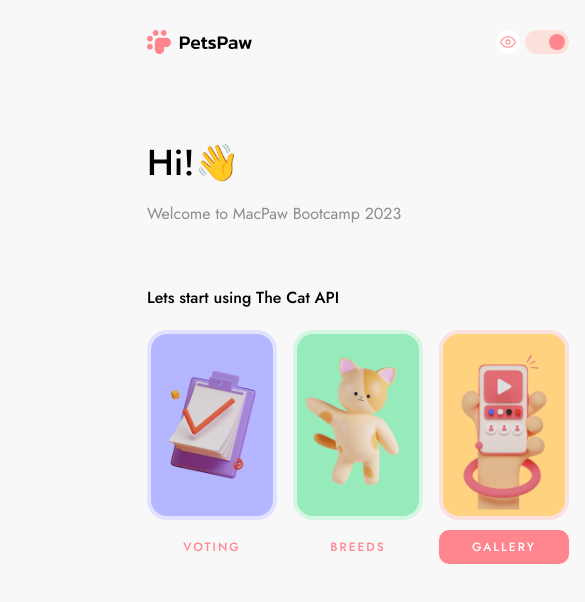
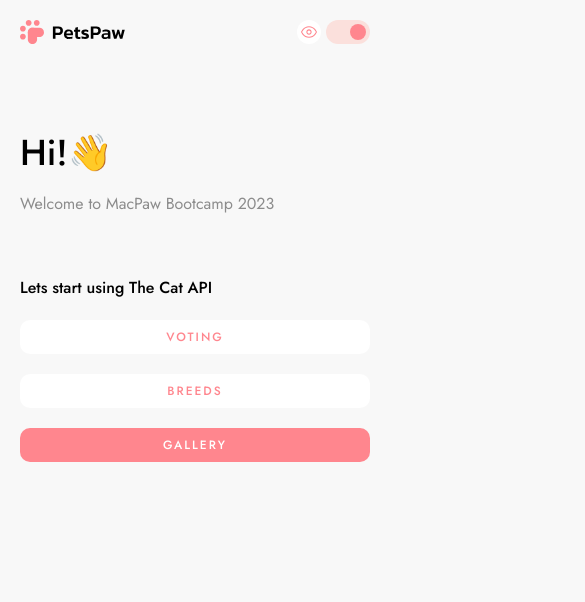
Before and after one commit to PanyaPrimal/PetsPawApp, a Next.js app: page /gallery in a window 390 px wide. Shown: the top 602 px of the page, 585 px wide, since content can reach past the window. Built offline with nearby package versions, Linux system fonts and the light colour scheme; what tailwindcss-global-dark would draw is missing.

Commit message:
add responsive breakpoints for main page

```diff
--- a/app/components/HomePageContent/HomePageContent.jsx
+++ b/app/components/HomePageContent/HomePageContent.jsx
@@ -1,15 +1,23 @@
-import React from "react";
+import React from 'react';
 import Image from 'next/image';
 
 export const HomePageContent = () => {
   return (
-    <div className="bg-primary-soft dark:bg-black-soft z-[-1] overflow-hidden w-[680px] ml-auto mb-[30px] rounded-[20px]">
-      <div className="h-full ml-[560px] absolute right-0 top-0 overflow-hidden">
+    <div className='
+      hidden
+      lg:flex
+      w-[680px]
+      mb-[30px]
+      ml-auto
+      bg-primary-soft dark:bg-black-soft
+      rounded-[20px]
+    '>
+      <div className='h-full ml-[560px] absolute right-0 top-0 overflow-hidden'>
         <Image
-          src="/assets/images/girl-and-pet1.png"
+          src='/assets/images/girl-and-pet1.png'
           width={775}
           height={900}
-          alt="Home page image, girl with the cat"
+          alt='Home page image, girl with the cat'
         />
       </div>
     </div>
--- a/app/components/LeftSidebar/LeftSidebar.jsx
+++ b/app/components/LeftSidebar/LeftSidebar.jsx
@@ -5,7 +5,7 @@ import { ThemeToggler } from '../ThemeToggler/ThemeToggler';
 
 export const LeftSidebar = () => {
   return (
-    <aside className='w- flex flex-col'>
+    <aside className='flex flex-col 2sm:max-lg:w-full md:max-lg:pr-[117px]'>
       <div className='flex justify-between'>
         <Logo />
         <ThemeToggler />
--- a/app/components/NavItem/NavItem.module.scss
+++ b/app/components/NavItem/NavItem.module.scss
@@ -2,8 +2,8 @@
   display: flex;
   flex-direction: column;
   align-items: center;
-  margin-right: 16px;
   transition: all 0.3s ease;
+  @apply lg:mr-4;
 
   &--active,
   &:active {
@@ -32,7 +32,7 @@
 }
 
 .navItemImage {
-  display: flex;
+  @apply 3sm:max-md:hidden md:flex;
   justify-content: center;
   align-items: center;
   height: 190px;
@@ -47,10 +47,8 @@
 }
 
 .navButton {
-
-  padding: 8px 0;
+  @apply bg-white 3sm:max-md:mb-5 py-2 sm:max-md:py-3;
   width: 100%;
-
   color: #FF868E;
   text-align: center;
   font-size: 12px;
--- a/app/components/Navigation/Navigation.jsx
+++ b/app/components/Navigation/Navigation.jsx
@@ -3,7 +3,7 @@ import NavItem from '../NavItem/NavItem';
 
 export const Navigation = () =>{
   return (
-    <nav className='flex'>
+    <nav className='md:flex justify-evenly'>
       <NavItem
         height="124"
         width="100"
--- a/app/components/ThemeToggler/ThemeToggler.jsx
+++ b/app/components/ThemeToggler/ThemeToggler.jsx
@@ -19,7 +19,7 @@ export const ThemeToggler = () => {
   }
 
   return (
-    <div className='flex items-center mr-[16px] cursor-pointer' onClick={toggleTheme}>
+    <div className='flex items-center mr-[16px] 3sm:max-md:mr-0 cursor-pointer' onClick={toggleTheme}>
       {theme === 'dark' ? (
         <ThemeEyeClosed className={`rounded-[20px] w-6 h-6 bg-[#FFFFFF0D] p-1 bg-opacity-5 mr-[5px]`} />
       ) : (
--- a/app/layout.jsx
+++ b/app/layout.jsx
@@ -2,6 +2,7 @@ import React from "react";
 import '@styles/globals.css';
 import { LeftSidebar } from "./components/LeftSidebar/LeftSidebar";
 import Providers from "./Providers";
+import Home from "./page";
 
 export const metadata = {
   title: "PetsPaw",
@@ -19,9 +20,17 @@ export default function RootLayout({ children }) {
         <link rel='icon' href='/assets/icons/favicon.svg' sizes='any' />
       </head>
       <Providers>
-      <body className='app bg-white-soft dark:bg-black relative dark:text-white w-full flex pt-[30px] pl-[147px] pr-[30px]'>
-          <LeftSidebar className="max-w-[665px] w-full"></LeftSidebar>
+        <body className='
+          app flex bg-white-soft dark:bg-black relative dark:text-white
+          w-full
+          p-[20px]
+          md:pr-[30px] md:pt-[30px]
+          md:pl-[147px]
+        '>
+          <LeftSidebar></LeftSidebar>
+          <div className={'hidden lg:flex w-full overflow-hidden'}>
             {children}
+          </div>
         </body>
       </Providers>
     </html>
--- a/app/page.jsx
+++ b/app/page.jsx
@@ -3,7 +3,9 @@ import { HomePageContent } from "./components/HomePageContent/HomePageContent";
 
 const Home = () => {
   return (
-    <HomePageContent className="w-3/5"></HomePageContent>
+    <div className={' bg-primary-soft dark:bg-black-soft ml-auto mb-[30px] rounded-[20px]'}>
+      <HomePageContent></HomePageContent>
+    </div>
   )
 }
 
--- a/tailwind.config.js
+++ b/tailwind.config.js
@@ -11,11 +11,13 @@ module.exports = {
         'initial': 'initial',
       },
       screens: {
-        s: { max: "639px" },
-        m: { max: "768px" },
-        l: { max: "1024px" },
-        xl: { max: "1440px" },
-				xxl: { max: "1535px" },
+        '3sm': '50px',
+        '2sm': '320px',
+        'sm': '640px',
+        'md': '768px',
+        'lg': '1024px',
+        'xl': '1440px',
+				'2xl': '1920px',
 			},
       colors: {
 				primary: "#FF868E",
```
Also changed, not shown: 1 other file (tests, documents, lock files or other folders). Lines whose indentation alone changed are shown as unchanged.
